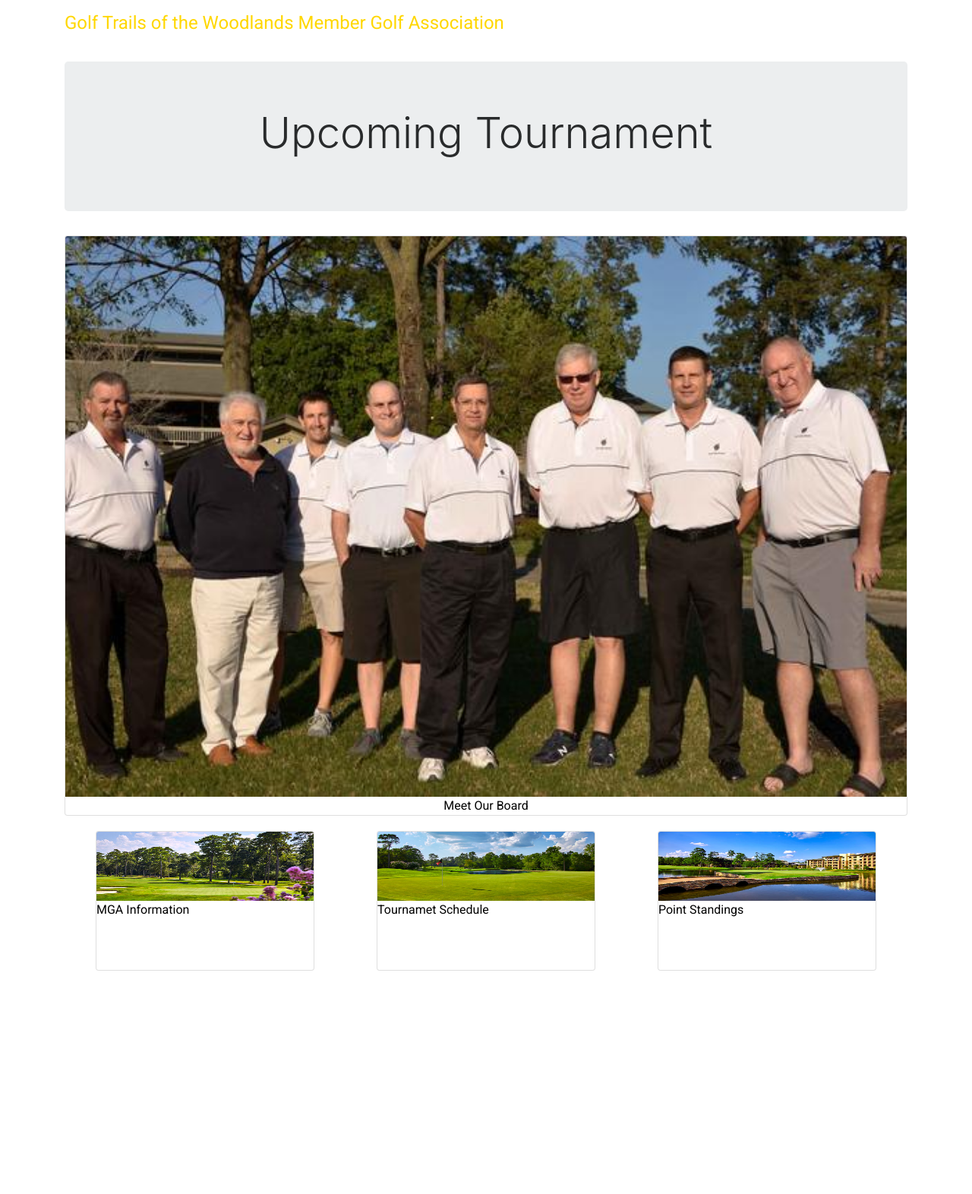
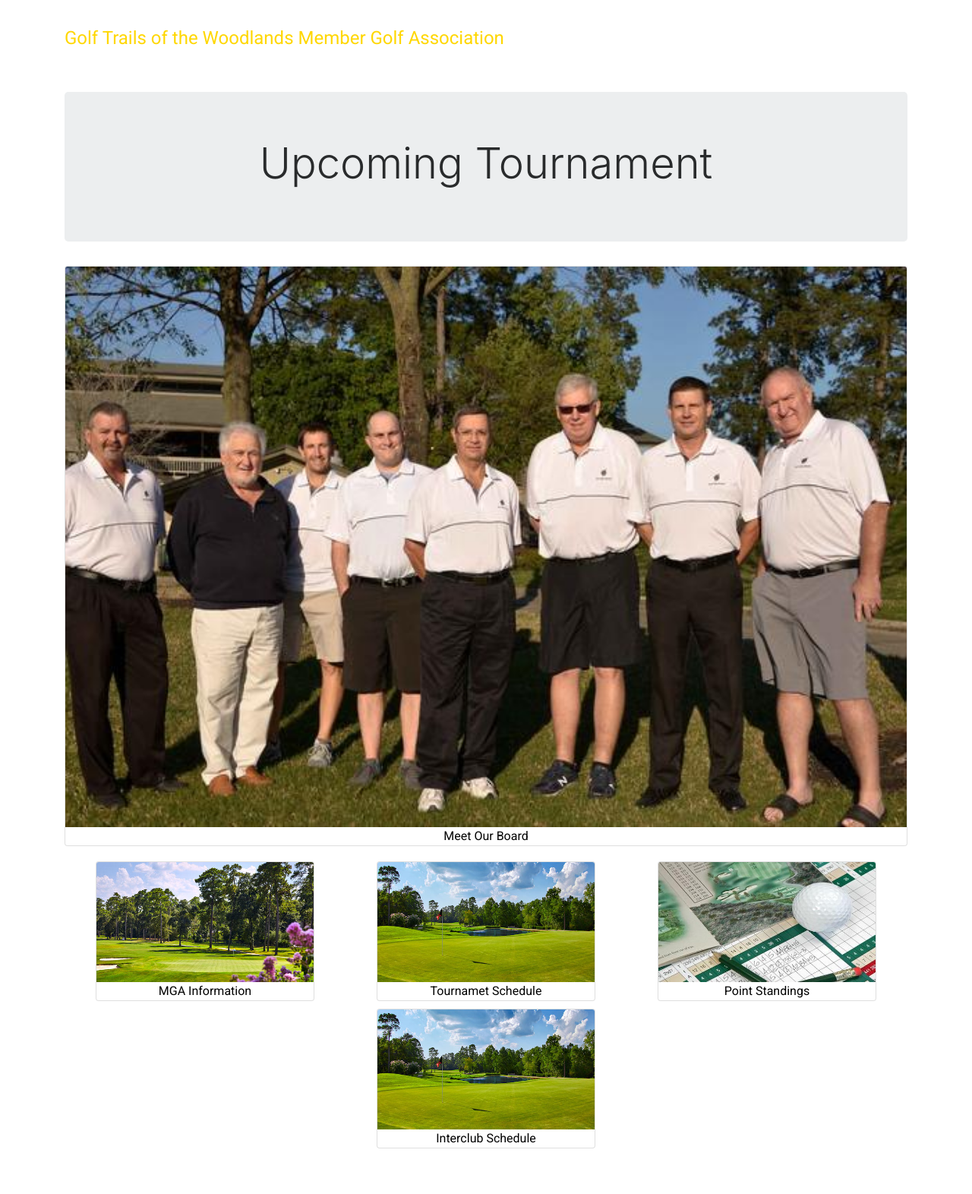
Before and after one commit to lucaskruk13/GTWMGA, a Django app: page / in a window 1280 px wide. Shown: the whole page at 76% size. Before the commit the page ends 1278 px from the top, so only its background shows below. Run offline with Django 3.2, Linux system fonts and the light colour scheme; data that the repository does not hold is empty; some libraries are stand-ins or nearby versions.

Commit message:
Added Interclub Schedule

```diff
--- a/Apps/tournaments/admin.py
+++ b/Apps/tournaments/admin.py
@@ -1,6 +1,7 @@
 from django.contrib import admin
 
-from .models import Tournament, Point
+from .models import Tournament, Point, Interclub
 # Register your models here.
 admin.site.register(Tournament)
 admin.site.register(Point)
+admin.site.register(Interclub)
--- a/Apps/tournaments/urls.py
+++ b/Apps/tournaments/urls.py
@@ -12,5 +12,6 @@ urlpatterns = [
     path('<int:tournament_id>/blue_tee_results/', views.blue_tee_results, name='blue_tee_results'),
     path('<int:tournament_id>/black_tee_results/', views.black_tee_results, name='black_tee_results'),
     path('<int:tournament_id>/white_tee_results/', views.white_tee_results, name='white_tee_results'),
-    path('point_standings/', views.point_standings, name='point_standings')
+    path('point_standings/', views.point_standings, name='point_standings'),
+    path('interclub', views.interclub, name='interclub'),
 ]
--- a/static/css/style.css
+++ b/static/css/style.css
@@ -58,3 +58,8 @@ p, a {
 .cup-qualifier{
     background-color: yellow;
 }
+
+.container{
+    margin-top: 20px;
+    margin-bottom: 20px;
+}
--- a/templates/home/index.html
+++ b/templates/home/index.html
@@ -35,7 +35,7 @@
 
         <div class="card-deck">
             <a href="#" class="home-card">
-                    <div class="card h-100" style="width: 18rem;">
+                    <div class="card h-20 text-center" style="width: 18rem;">
                         <img class="card-img-top h-50" src="{% static 'images/base_images/The-Golf-Trails-The-Woodlands-Oak-hole-15.jpg' %}" alt="Card image cap">
                         <div class="card-body">
                         <p class="card-text">MGA Information</p>
@@ -44,7 +44,7 @@
             </a>
 
             <a href="{% url 'tournaments:tournaments' %}" class="home-card">
-                <div class="card h-100" style="width: 18rem;">
+                <div class="card h-20 text-center" style="width: 18rem;">
                         <img class="card-img-top h-50" src="{% static 'images/base_images/The-Golf-Trails-The-Woodlands-TX-Panther-hole-17.jpg' %}" alt="Card image cap">
                         <div class="card-body">
                         <p class="card-text">Tournamet Schedule</p>
@@ -54,10 +54,19 @@
 
 
             <a href="{% url 'tournaments:point_standings' %}" class="home-card">
-                <div class="card h-100" style="width: 18rem;">
-                        <img class="card-img-top h-50" src="{% static 'images/base_images/The-Golf-Trails-The-Woodlands-TX-panther-18.jpg' %}" alt="Card image cap">
+                <div class="card h-20 text-center" style="width: 18rem;">
+                        <img class="card-img-top h-50" src="{% static 'images/base_images/ScoreCard.jpeg' %}" alt="Card image cap">
                         <div class="card-body">
                         <p class="card-text">Point Standings</p>
+                    </div>
+                </div>
+            </a>
+
+            <a href="{% url 'tournaments:interclub' %}" class="home-card">
+                <div class="card h-20 text-center" style="width: 18rem;">
+                        <img class="card-img-top" src="{% static 'images/base_images/The-Golf-Trails-The-Woodlands-TX-Panther-hole-17.jpg' %}" alt="Card image cap">
+                        <div class="card-body">
+                        <p class="card-text">Interclub Schedule</p>
                     </div>
                 </div>
             </a>
```
Also changed, not shown: Apps/tournaments/models.py (+20 -0 lines), Apps/tournaments/test_views.py (+6 -1 lines), Apps/tournaments/views.py (+6 -1 lines), templates/tournaments/interclub.html (added, +40 -0 lines), Apps/tournaments/migrations/0019_interclub.py (added), Apps/tournaments/migrations/0020_auto_20180122_2128.py (added), Apps/tournaments/migrations/0021_auto_20180122_2214.py (added), static/images/base_images/ScoreBoard.jpeg, static/images/base_images/ScoreCard.jpeg (added), static/images/base_images/The-Golf-Trails-The-Woodlands-TX-Panther-hole-17.jpg, static/images/base_images/The-Golf-Trails-The-Woodlands-TX-panther-18.jpg.
